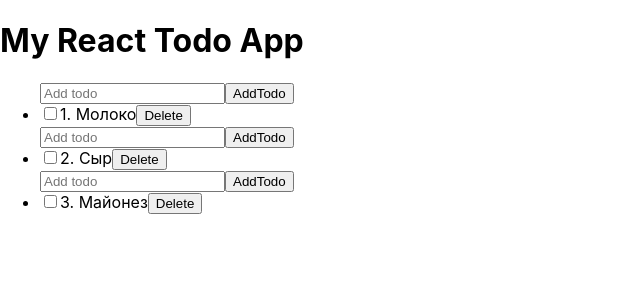
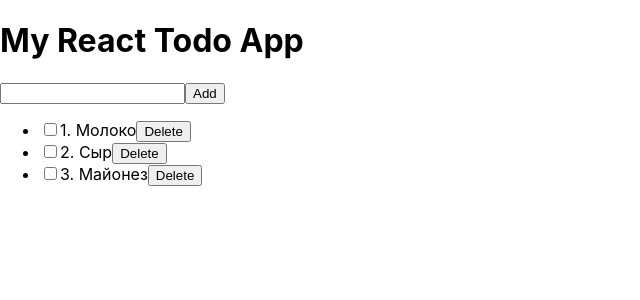
Before and after one commit to togstraus/todo-app, a React (Create React App) app: page / in a window 1280 px wide. Shown: the top 300 px of the page, without its empty margins (0-640 px from the left). Built offline with nearby package versions, Linux system fonts and the light colour scheme.

Commit message:
modified:   src/App.js 	new file:   src/components/AddTodo.js     modified:   src/components/Todo.js

```diff
--- a/src/App.js
+++ b/src/App.js
@@ -1,20 +1,28 @@
 import React from 'react';
 import './App.css';
 import TodoList from './components/TodoList';
+import AddTodo from './components/AddTodo';
 
 class App extends React.Component {
 
   constructor(props){
     super(props);
     this.state = {
+      todos: [],
+      loading: true,
+    }
+  }
+
+  componentDidMount(){
+    setTimeout(() => this.setState({
       todos: [
         {id: 1 , title: 'Молоко', completed: false},
         {id: 2 , title: 'Сыр', completed: false},
         {id: 3 , title: 'Майонез', completed: false},
-      ]
-    }
+      ],
+      loading: false,
+    }), 3000);
   }
-
   onAdd = title => {
     this.setState(prevState => ({
       todos: [
@@ -45,16 +53,27 @@ class App extends React.Component {
     }))
   };
 
+
   render(){
+
+    const { todos, loading } = this.state;
+
     return (
       <>
         <h1>My React Todo App</h1>
+        <AddTodo
+        onAdd={this.onAdd}
+        />
+        {loading ? (
+        <span>Loading...</span>
+        ) : todos.length !== 0 ? (
         <TodoList
         todos={this.state.todos}
         onToggle={this.onToggle}
         onDelete={this.onDelete}
-        onAdd={this.onAdd}
+
         />
+        ) : ( <span>Дела кончились :(</span>)}
       </>
 
     );
--- /dev/null
+++ b/src/components/AddTodo.js
@@ -0,0 +1,35 @@
+import React from "react";
+
+
+class AddTodo extends React.Component {
+    constructor(props) {
+        super(props);
+
+        this.state = {
+            input: ''
+        }
+    }
+
+    onAddHandler = () => {
+        const {onAdd} = this.props;
+        onAdd(this.state.input);
+    };
+
+    onChangeHandler(input) {
+        this.setState({
+            value: input.target.value
+        });
+    }
+
+    render() {
+        return (
+            <div>
+                <input type="text" input={this.state.input} onChange={this.onChangeHandler} />
+                <button onClick={this.onAddHandler}>Add</button>
+            </div>
+        )
+    };
+
+}
+
+export default AddTodo;
--- a/src/components/Todo.js
+++ b/src/components/Todo.js
@@ -14,10 +14,6 @@ class Todo extends React.Component {
         onDelete(todo.id);
     };
 
-    onAddHandler = () => {
-        const {todo, onAdd} = this.props;
-        onAdd(todo.title);
-    };
 
     render() {
         const {index , todo} = this.props;
@@ -25,10 +21,6 @@ class Todo extends React.Component {
 
         return (
             <>
-                <span>
-                    <input type="text" placeholder="Add todo"></input>
-                    <button onClick={this.onAddHandler}>AddTodo</button>
-                </span>
                 <li>
                     <div onClick={this.onToggleHandler}>
                         <input type="checkbox" checked={completed} readOnly></input>
```
